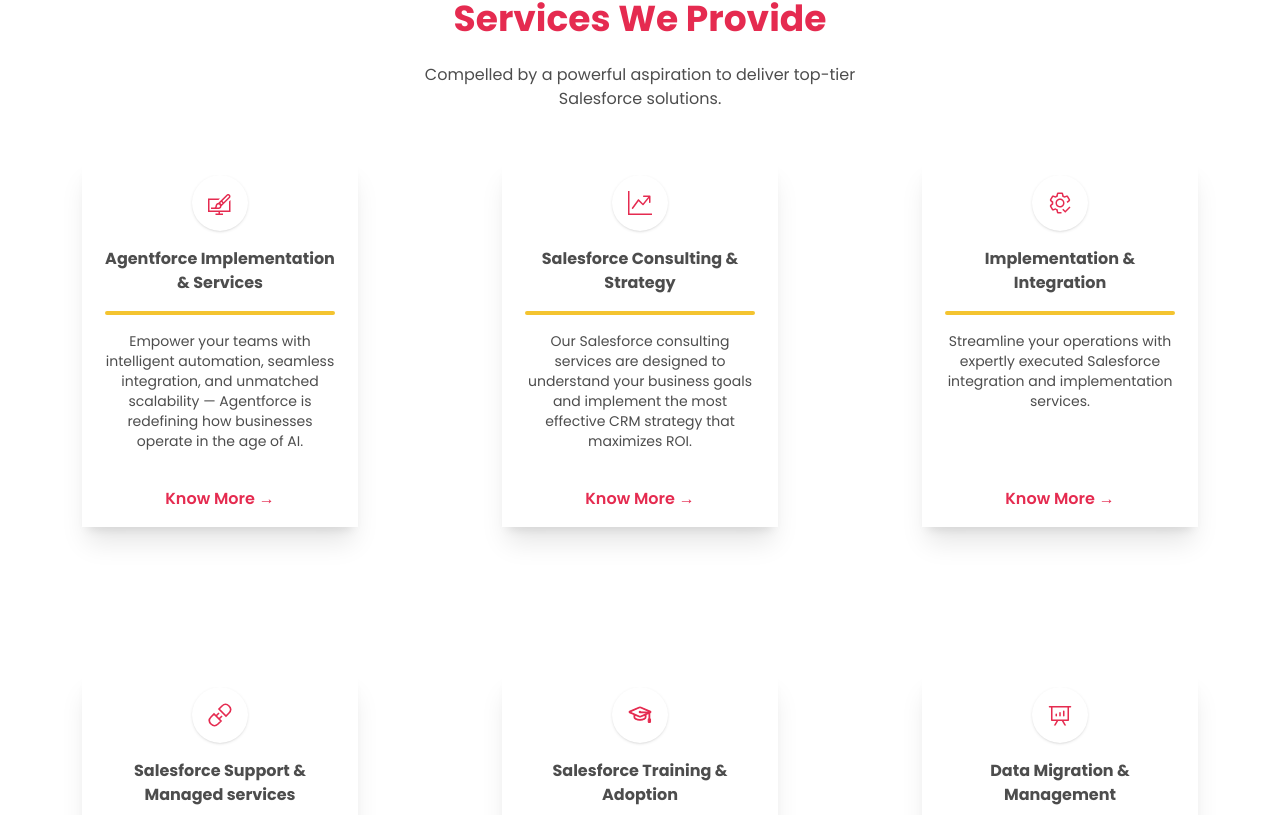
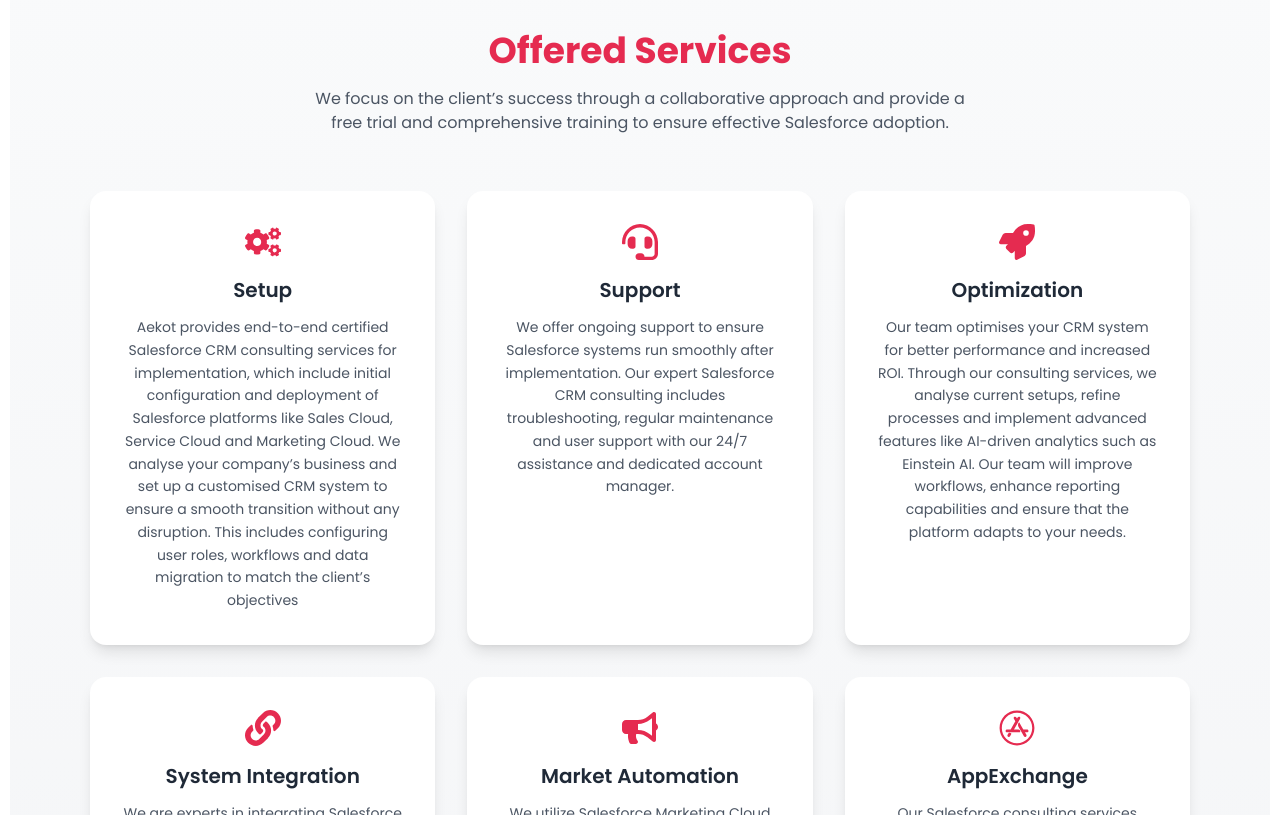
Before and after one commit to navneet-baid-t2g/aekot-nextjs, a Next.js app: page / in a window 1280 px wide. Shown: the part 1505-2320 px from the top of the page. Built offline with nearby package versions, Linux system fonts and the light colour scheme; no server answers.

Commit message:
Updated Page

```diff
--- a/app/page.js
+++ b/app/page.js
@@ -8,7 +8,7 @@
 import TestimonialSlider from "@/components/TestimonialSlider";
 import Link from "next/link";
 import Faq from "@/components/Faq";
-import { FaArrowRight } from "react-icons/fa";
+import { FaArrowRight, FaLongArrowAltRight } from "react-icons/fa";
 import { LuRedo, LuShieldHalf, LuBrain, LuCalendarCheck, LuHospital, LuHandshake, LuMonitorCheck, LuCircleCheck, LuExternalLink, LuChevronUp, LuChevronDown } from "react-icons/lu";
 import ActionSection from "@/components/ActionSection";
 import { FaHospital, FaUniversity, FaBuilding, FaLaptopCode, FaHandsHelping } from "react-icons/fa";
@@ -21,6 +21,7 @@
   FaRobot,
 } from "react-icons/fa";
 import ContactCTA from "@/components/ContactCTA";
+import { FaCogs, FaHeadset, FaRocket, FaLink, FaBullhorn, FaCode } from "react-icons/fa";
 
 
 
@@ -228,7 +229,50 @@
 ];
 
 
-
+const services = [
+  {
+    title: "Setup",
+    icon: <FaCogs className="text-4xl text-primary group-hover:scale-110 transition-transform duration-300" />,
+    description:
+      "Aekot provides end-to-end certified Salesforce CRM consulting services for implementation, which include initial configuration and deployment of Salesforce platforms like Sales Cloud, Service Cloud and Marketing Cloud. We analyse your company’s business and set up a customised CRM system to ensure a smooth transition without any disruption. This includes configuring user roles, workflows and data migration to match the client’s objectives",
+  },
+  {
+    title: "Support",
+    icon: <FaHeadset className="text-4xl text-primary group-hover:scale-110 transition-transform duration-300" />,
+    description:
+      "We offer ongoing support to ensure Salesforce systems run smoothly after implementation. Our expert Salesforce CRM consulting includes troubleshooting, regular maintenance and user support with our 24/7 assistance and dedicated account manager.",
+  },
+  {
+    title: "Optimization",
+    icon: <FaRocket className="text-4xl text-primary group-hover:scale-110 transition-transform duration-300" />,
+    description:
+      "Our team optimises your CRM system for better performance and increased ROI. Through our consulting services, we analyse current setups, refine processes and implement advanced features like AI-driven analytics such as Einstein AI. Our team will improve workflows, enhance reporting capabilities and ensure that the platform adapts to your needs.",
+  },
+  {
+    title: "System Integration",
+    icon: <FaLink className="text-4xl text-primary group-hover:scale-110 transition-transform duration-300" />,
+    description:
+      "We are experts in integrating Salesforce with third-party systems such as ERPs, marketing tools and other custom apps. Using APIs, middleware and tools like MuleSoft, our Salesforce consulting services ensure smooth data flow and functioning across various platforms.",
+  },
+  {
+    title: "Market Automation",
+    icon: <FaBullhorn className="text-4xl text-primary group-hover:scale-110 transition-transform duration-300" />,
+    description:
+      "We utilize Salesforce Marketing Cloud and Pardot to deliver marketing automation solutions. Our Salesforce consulting services clients design interaction with customers to their individual needs, preferences and behaviours, automatic email campaigns and utilize data-driven insights for targeted marketing. ",
+  },
+  {
+    title: "AppExchange",
+    icon: <FaAppStore className="text-4xl text-primary group-hover:scale-110 transition-transform duration-300" />,
+    description:
+      "Our Salesforce consulting services include AppExchange app development, including business analysis, app architecture, app development, security review assistance, listing support and app maintenance & support. This provides extended functions across various platforms and ensures compatibility and optimal performance with the Salesforce ecosystem.",
+  },
+  {
+    title: "Custom Development",
+    icon: <FaCode className="text-4xl text-primary group-hover:scale-110 transition-transform duration-300" />,
+    description:
+      "We offer flexible customisation through our Salesforce CRM consulting platform according to the company’s needs. We use tools like Apex, Visualforce, Lightning Components and Salesforce APIs to create custom apps, automate processes, integrate with external systems and deliver custom-built features.",
+  },
+];
 export const metadata = {
   title: "Salesforce Consulting Services to Grow Your Business | AEKOT",
   description:
@@ -357,7 +401,28 @@
             </div>
           </section>
         </article>
-
+        <section className="bg-gradient-to-b from-gray-50 to-gray-100 py-20 px-6 md:px-12 lg:px-20 bg-cta-bg bg-contains">
+          <div className="max-w-7xl mx-auto text-center mb-14">
+            <h2 className="text-4xl font-bold text-gray-900 mb-4 text-primary">Offered Services</h2>
+            <p className="text-gray-600 max-w-2xl mx-auto">
+              We focus on the client’s success through a collaborative approach and provide a free trial and comprehensive training to ensure effective Salesforce adoption.
+            </p>
+          </div>
+          <div className="max-w-7xl mx-auto">
+            <div className="grid grid-cols-1 sm:grid-cols-2 lg:grid-cols-3 gap-8">
+              {services.map((service, index) => (
+                <div
+                  key={index}
+                  className="group bg-white rounded-2xl shadow-lg hover:shadow-2xl hover:-translate-y-2 transform transition-all duration-300 p-8 flex flex-col items-center text-center border border-transparent hover:border-blue-100"
+                >
+                  <div className="mb-4">{service.icon}</div>
+                  <h3 className="text-xl font-semibold text-gray-800 mb-3">{service.title}</h3>
+                  <p className="text-gray-600 text-sm leading-relaxed">{service.description}</p>
+                </div>
+              ))}
+            </div>
+          </div>
+        </section>
         <article className="max-w-screen-xl mx-auto space-y-6">
           <div className="space-y-6 text-center">
             <h2 className="text-primary pt-12 font-bold xs:text-3xl text-2xl  md:text-3xl lg:text-4xl">
@@ -368,7 +433,7 @@
               <br className="hidden md:block" /> Salesforce solutions.
             </p>
           </div>
-          <div className="max-w-screen grid md:grid-cols-2 lg:md:grid-cols-3 gap-4 xl:gap-24 md:px-12">
+          <div className="max-w-screen grid md:grid-cols-2 lg:md:grid-cols-3 gap-4 xl:gap-10">
             <Service
               icon={"/assets/customization.svg"}
               name="Agentforce Implementation & Services"
@@ -435,7 +500,7 @@
                 </h3>
                 <ul className="mt-4 text-gray-600 text-sm space-y-2 group-hover:text-white transition-all duration-300">
                   {feature.points.map((point, i) => (
-                    <li key={i}>• {point}</li>
+                    <li key={i} className="flex align-center justify-center"><FaLongArrowAltRight className="mr-2 flex-shrink-0 mt-1" /> {point}</li>
                   ))}
                 </ul>
               </div>
--- a/components/ActionSection.js
+++ b/components/ActionSection.js
@@ -42,7 +42,7 @@
     },
 ];
 
-export default function () {
+export default function ActionSection () {
     const [openIndex, setOpenIndex] = useState(0);
 
     const toggleSection = (index) => {
@@ -51,7 +51,7 @@
 
     return (
         <section
-            className="py-16 bg-white text-gray-900 flex flex-col md:flex-row gap-12 md:items-start mt-12 md:mt-32 max-w-7xl mx-auto"
+            className="py-16 bg-white text-gray-900 flex flex-col md:flex-row gap-12 md:items-start max-w-7xl mx-auto"
         >
             <div className="md:w-1/2 flex flex-col self-start min-h-[300px]">
                 <h2 className="text-3xl md:text-4xl font-bold text-primary">
--- a/components/ContactCTA.js
+++ b/components/ContactCTA.js
@@ -34,7 +34,7 @@
             href="#"
             className="underline hover:text-white transition"
           >
-            Aekot's Privacy Policy
+            Aekot&apos;s Privacy Policy
           </a>
         </p>
       </div>
--- a/components/Navbar.js
+++ b/components/Navbar.js
@@ -300,8 +300,8 @@
                     <section
                         className={
                             scroll
-                                ? "max-w-screen-2xl mx-auto hidden lg:block py-0 space-y-4 sm:space-x-2 2xl:space-x-6 transition-all duration-400 ease-in"
-                                : "max-w-screen-2xl mx-auto hidden lg:block py-6 space-y-4 sm:space-x-2 2xl:space-x-6 transition-all duration-400 ease-in"
+                                ? "max-w-screen-2xl mx-auto hidden lg:block py-0 space-y-0 sm:space-x-2 2xl:space-x-6 transition-all duration-400 ease-in"
+                                : "max-w-screen-2xl mx-auto hidden lg:block py-6 space-y-0 sm:space-x-2 2xl:space-x-6 transition-all duration-400 ease-in"
                         }
                     >
                         {/* LOGIN BUTTON MODAL IS INSIDE THE CHILDREN PROPERTY */}
--- a/components/ServiceCard.js
+++ b/components/ServiceCard.js
@@ -3,8 +3,8 @@
 const Service = ({ icon, name, text, path }) => {
   return (
     <Link href={path} className="block">
-      <article className="mx-auto w-fit p-12 lg:p-6 cursor-pointer">
-        <div className="relative w-full h-[23rem] group shadow-xl py-4">
+      <article className="mx-auto w-fit cursor-pointer">
+        <div className="relative w-full h-[22rem] group shadow-xl py-4">
           <div className="flex flex-col justify-center items-center text-center gap-4 w-5/6 mx-auto relative overflow-hidden">
             <div className="flex justify-center items-center rounded-full bg-white shadow w-14 h-14 p-4">
               <img src={icon} alt="Icon" className="object-center" />
```
